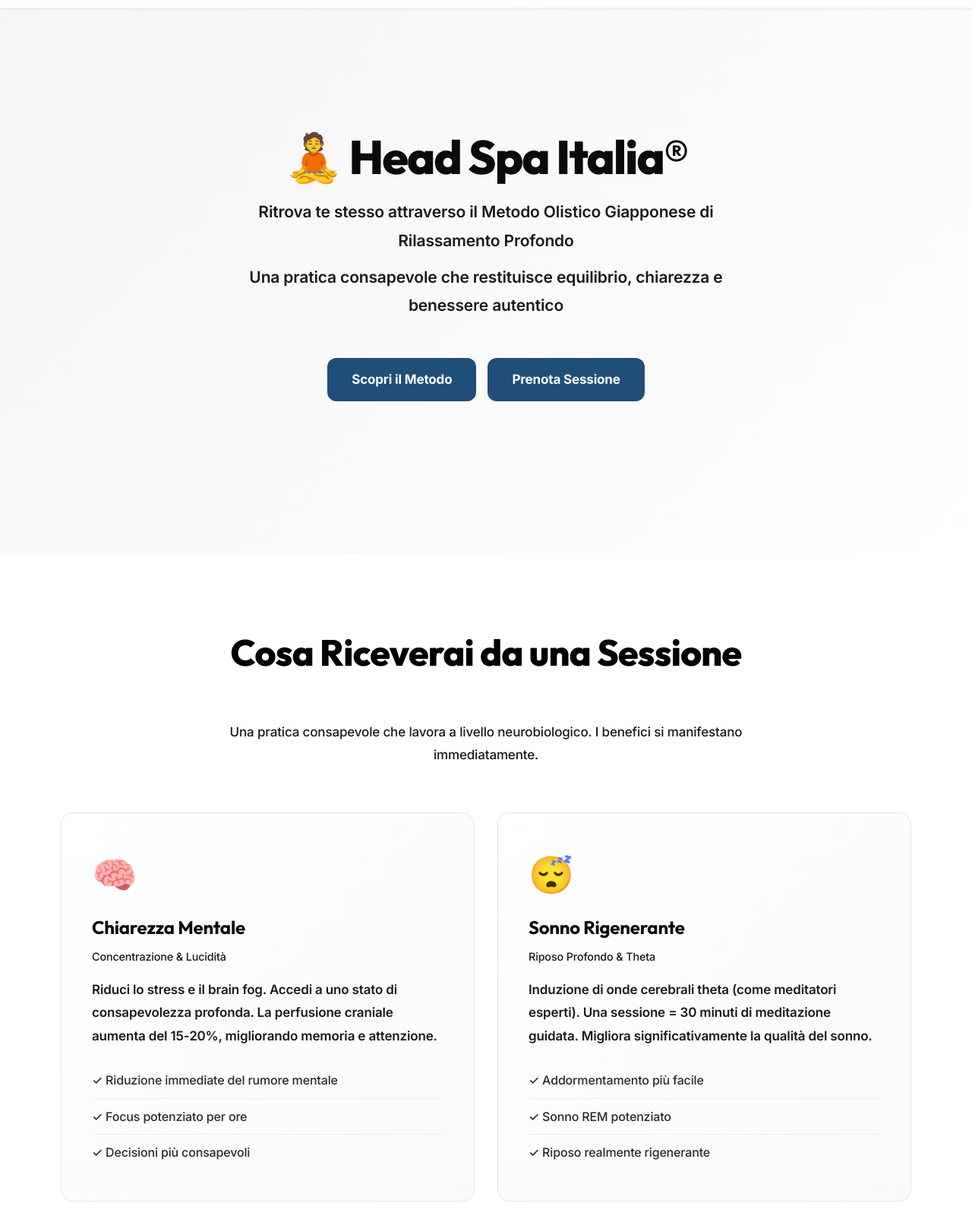
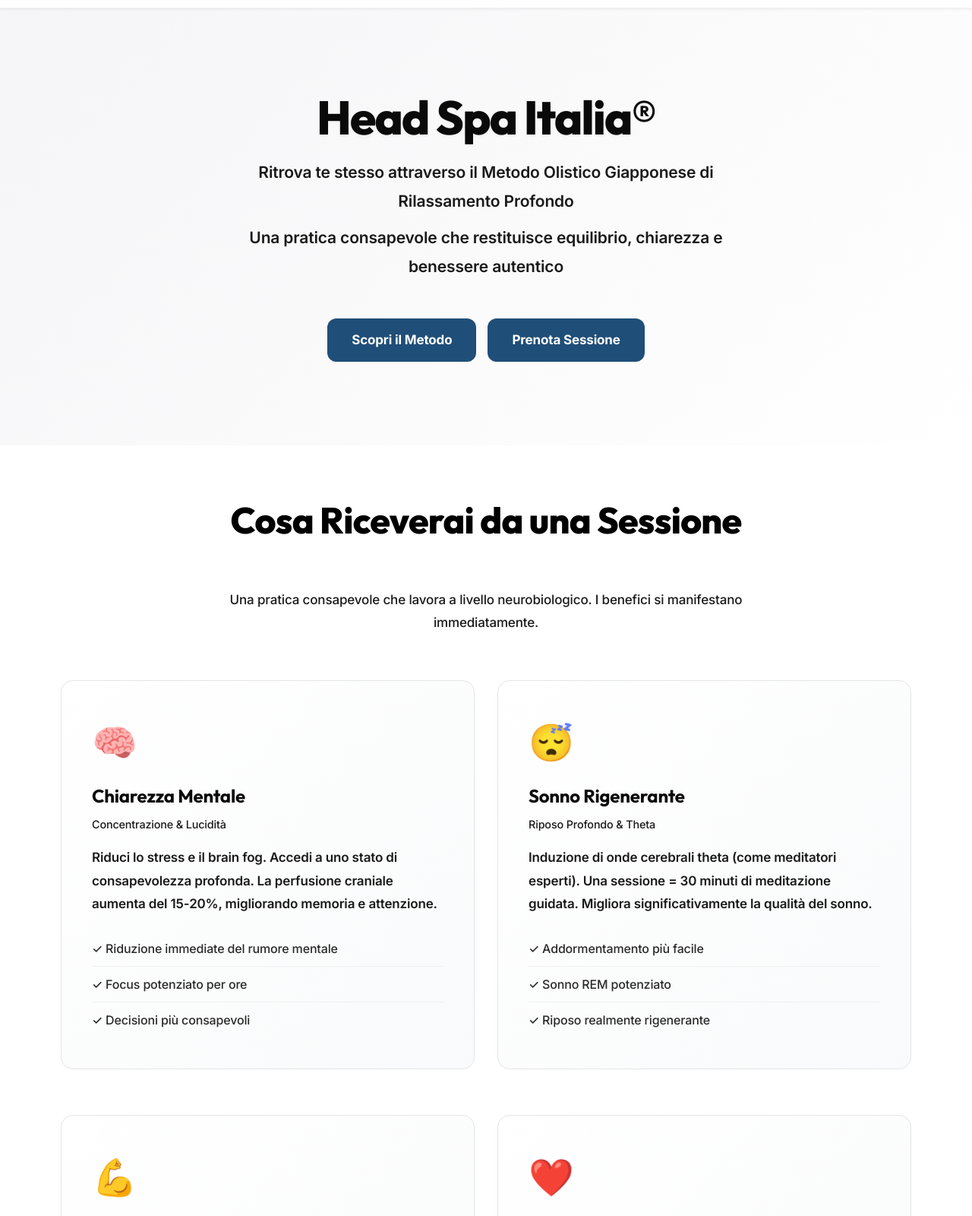
Before and after one commit to 75HAMM/Head-Spa-Ita, a plain HTML site: page index.html in a window 1280 px wide. Shown: the part 60-1660 px from the top of the page at 76% size. Drawn offline with Linux system fonts and the light colour scheme.

Commit message:
Rimozione emoji 🧘 e ottimizzazione spaziature per layout più arioso

```diff
--- a/index.html
+++ b/index.html
@@ -296,6 +296,21 @@ ul li,ol li{color:#1a1a1a!important;font-weight:500!important}
 .hero-buttons a,.hero-buttons button{color:#fff!important;font-weight:700!important}
 .btn-secondary,.button-secondary{background:#f5f5f5!important;color:#1f4e78!important;font-weight:700!important}
 
+
+
+
+
+
+
+
+/* Spaziature più ariose */
+section{padding:70px 20px!important}
+.section-title{margin-bottom:35px!important;margin-top:0!important}
+.hero{padding:110px 20px 70px!important;min-height:auto!important}
+.benefit-card,.card,.timeline-item{margin-bottom:30px!important}
+.benefits-grid,.cards-grid{gap:30px!important}
+@media(max-width:768px){section{padding:45px 20px!important}.hero{padding:85px 20px 45px!important}}
+
     </style>
 <link rel="preconnect" href="https://fonts.googleapis.com">
 <link rel="preconnect" href="https://fonts.gstatic.com" crossorigin>
@@ -330,7 +345,7 @@ ul li,ol li{color:#1a1a1a!important;font-weight:500!important}
 
 <!-- HERO -->
 <section class="hero">
-    <h1>🧘 Head Spa Italia®</h1>
+    <h1>Head Spa Italia®</h1>
     <p>Ritrova te stesso attraverso il Metodo Olistico Giapponese di Rilassamento Profondo</p>
     <p class="subtitle">Una pratica consapevole che restituisce equilibrio, chiarezza e benessere autentico</p>
     <div class="hero-buttons">
```
Also changed, not shown: apri_centro_head_spa_italia_affiliazione.html (+15 -0 lines), area-riservata.html (+15 -0 lines), attestato_head_spa_ufficiale.html (+15 -0 lines), blog.html (+15 -0 lines), chi-siamo.html (+17 -2 lines), contatti.html (+15 -0 lines), head_spa_academy_corsi.html (+15 -0 lines), metodo_head_spa_olistico_pagina_ufficiale.html (+15 -0 lines), trova_centro_head_spa_italia.html (+15 -0 lines).
